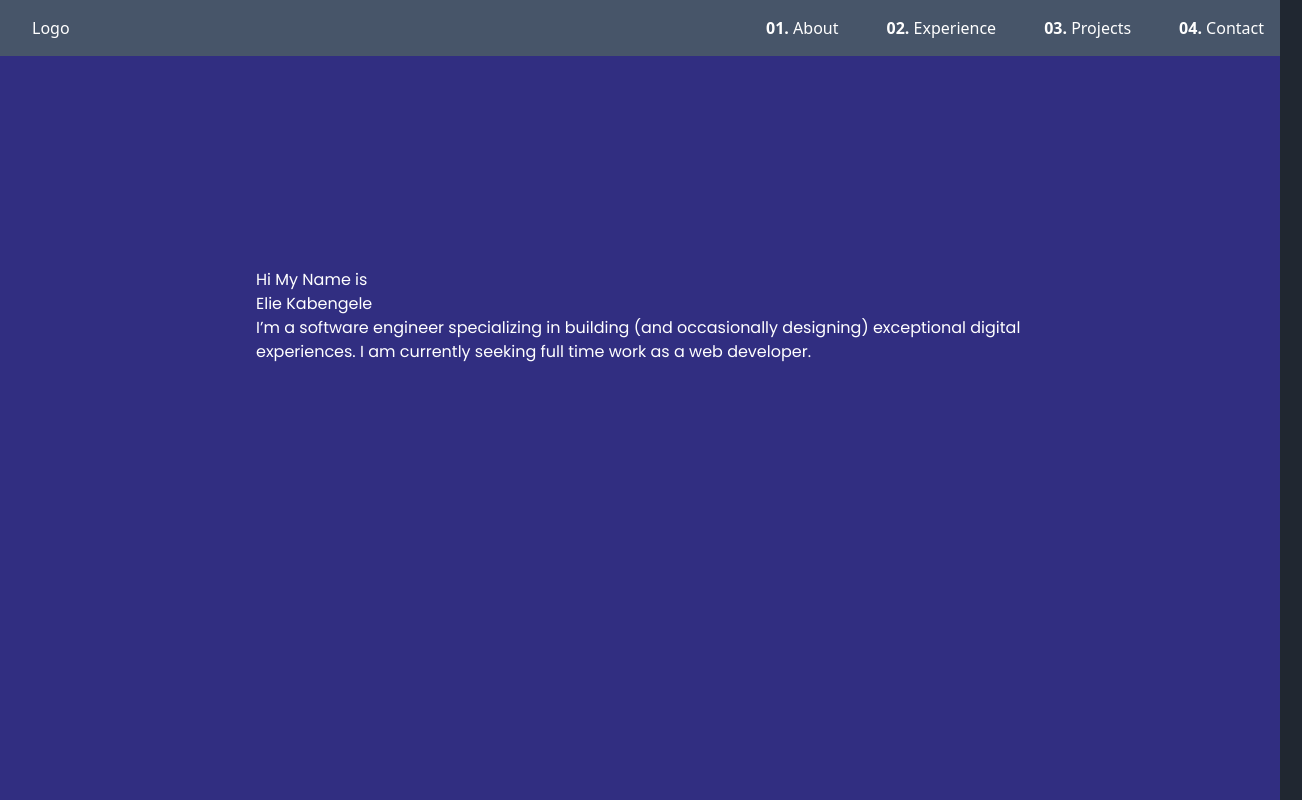
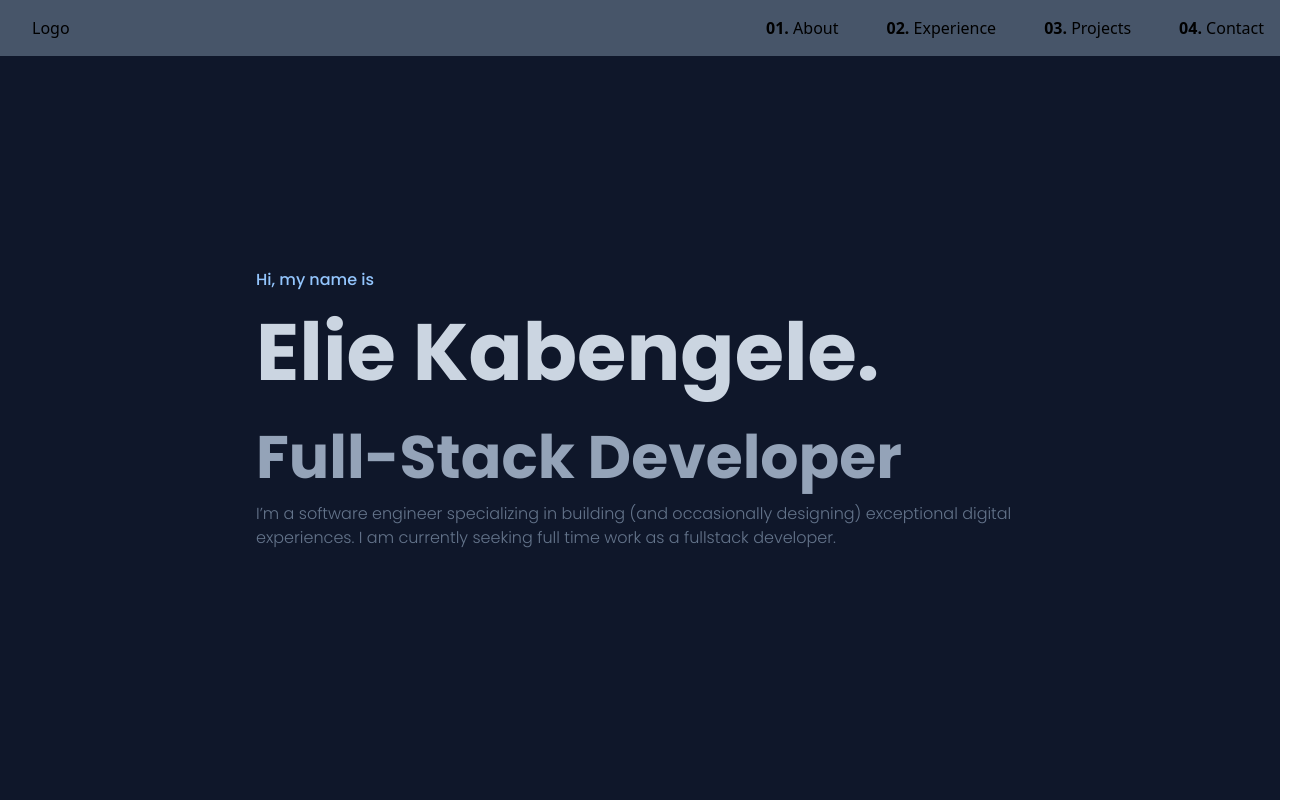
Before and after one commit to amEhlee/amehlee-portfolio, a React (Create React App) app: page / in a window 1280 px wide. Shown: the top 800 px of the page, 1302 px wide, since content can reach past the window. Built offline with nearby package versions, Linux system fonts and the light colour scheme.

Commit message:
changes to hero page, cleaned up to be made more accessible

```diff
--- a/public/index.html
+++ b/public/index.html
@@ -27,7 +27,7 @@
     <!-- Fonts importing -->
     <link rel="preconnect" href="https://fonts.googleapis.com">
     <link rel="preconnect" href="https://fonts.gstatic.com" crossorigin>
-    <link href="https://fonts.googleapis.com/css2?family=Poppins&display=swap" rel="stylesheet">
+    <link href="https://fonts.googleapis.com/css2?family=Poppins:wght@300;500;700&display=swap" rel="stylesheet">
     <title>Elie Portfolio</title>
     <!-- Fonts importing -->
   </head>
--- a/src/App.css
+++ b/src/App.css
@@ -1,16 +1,21 @@
 @media all {
-    body {
-        background: #202731;
-        color:white;
-        min-width: 700px;
-    }
 
   section {
     position: relative;
     display: flex;
     flex-direction: column;
-        align-items: center;
     min-height: 100vh;
     padding: 100px 20vw;
+    align-items: center;
+  }
+
+  /* scrollbar */
+  div::-webkit-scrollbar {
+    width: 12px;
+  }
+
+  div::-webkit-scrollbar-thumb {
+    border: 2px solid #ffffff2f;
+    border-radius: 20px;
   }
 }
--- a/src/App.js
+++ b/src/App.js
@@ -1,4 +1,4 @@
-import HomePage from "./pages/HomePage";
+import Hero from "./pages/Hero";
 import AboutPage from "./pages/AboutPage";
 import ExperiencePage from "./pages/ExperiencePage";
 import ProjectsPage from "./pages/ProjectsPage";
@@ -13,7 +13,7 @@ function App() {
       <NavBar />
       <div className="">
         <div className="font-Poppins">
-          <HomePage />
+          <Hero />
           <AboutPage />
           <ExperiencePage />
           <ProjectsPage />
--- a/src/index.css
+++ b/src/index.css
@@ -1,3 +1,23 @@
 @tailwind base;
 @tailwind components;
 @tailwind utilities;
+
+@layer base {
+  h1.big-heading {
+    /*TODO cleanup this crap*/
+    font-size: clamp(40px, 8vw, 80px);
+    font-weight: 800;
+    white-space: nowrap;
+  }
+  h1.smaller-heading {
+    font-size: clamp(30px, 8vw, 60px);
+    font-weight: 800;
+    white-space: nowrap;
+  }
+  h2 {
+    @apply text-xl;
+  }
+  h3 {
+    @apply text-xl;
+  }
+}
--- a/src/index.js
+++ b/src/index.js
@@ -1,6 +1,6 @@
 import React from 'react';
 import ReactDOM from 'react-dom/client';
-import { BrowserRouter, HashRouter} from 'react-router-dom';
+import {HashRouter} from 'react-router-dom';
 import App from './App';
 import "./index.css";
 
--- a/src/pages/ContactPage.js
+++ b/src/pages/ContactPage.js
@@ -3,7 +3,7 @@ import React from "react";
 export default function ContactPage() {
   return (
     <section className="bg-green-800">
-      <h1>So, Lets hear about your project!</h1>
+      <h1 className="big-heading">So, Lets hear about your project!</h1>
       <p>I'm free to contact using the resources down below</p>
       <label for="fname">Name:</label>
       <input
--- /dev/null
+++ b/src/pages/Hero.js
@@ -0,0 +1,25 @@
+import React from "react";
+
+export default function Hero() {
+  return (
+    <section className="relative bg-slate-900">
+      <div className="flex flex-col-reverse lg:flex-row items-center gap-12 mt-14 lg:mt-28">
+        {/* Bigger Text*/}
+        <div>
+          <h1 className="text-blue-300">Hi, my name is</h1>
+          <div>
+            <h1 className="big-heading text-slate-300">Elie Kabengele.</h1>
+            <h1 className="smaller-heading text-slate-400">
+              Full-Stack Developer
+            </h1>
+          </div>
+          <p className="max-w-md-w-3lg text-slate-500 font-light">
+            I’m a software engineer specializing in building (and occasionally
+            designing) exceptional digital experiences. I am currently seeking
+            full time work as a fullstack developer.
+          </p>
+        </div>
+      </div>
+    </section>
+  );
+}
--- a/src/pages/HomePage.js
+++ /dev/null
@@ -1,20 +0,0 @@
-import React from "react";
-
-export default function HomePage() {
-  return (
-    <section className="relative bg-indigo-900">
-      <div className="flex flex-col-reverse lg:flex-row items-center gap-12 mt-14 lg:mt-28">
-        {/* Bigger Text*/}
-        <div>
-          <h1>Hi My Name is</h1>
-          <h3>Elie Kabengele</h3>
-          <p>
-            I’m a software engineer specializing in building (and occasionally
-            designing) exceptional digital experiences. I am currently seeking
-            full time work as a web developer.
-          </p>
-        </div>
-      </div>
-    </section>
-  );
-}
--- a/tailwind.config.js
+++ b/tailwind.config.js
@@ -11,11 +11,12 @@ module.exports = {
     container : {
       center: true,
       padding: '1rem',
-      screens : {
-        lg: "1124px",
-        xl: "1124px",
-        "2xl": "1124px",
-      }
+      screens: {
+        'sm': '640px',
+        'md': '768px',
+        'lg': '1024px',
+        'xl': '1280px',
+        '2xl': '1536px',      }
     },
   },
   plugins: [],
```
Lines whose indentation alone changed are shown as unchanged.
